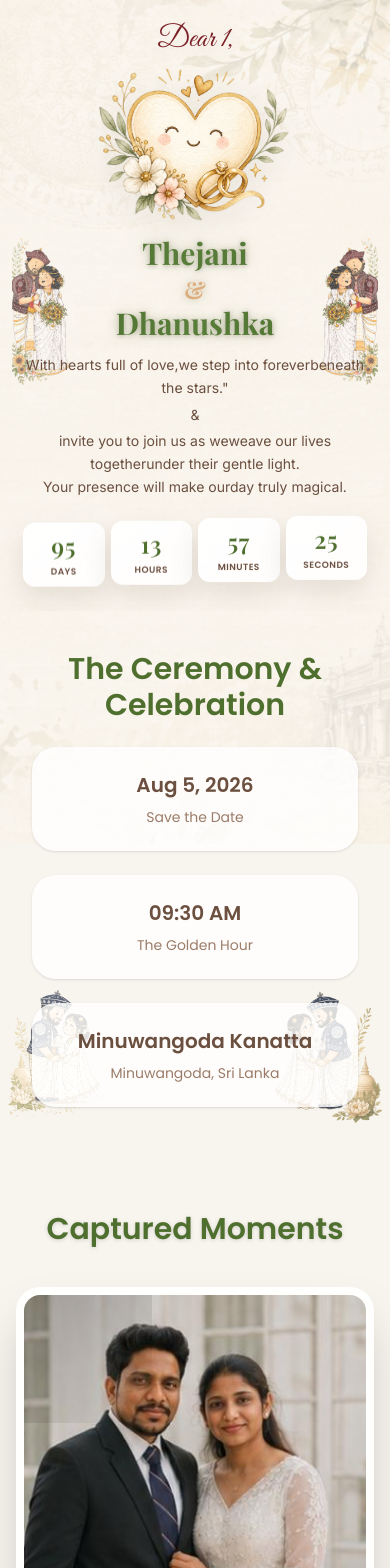
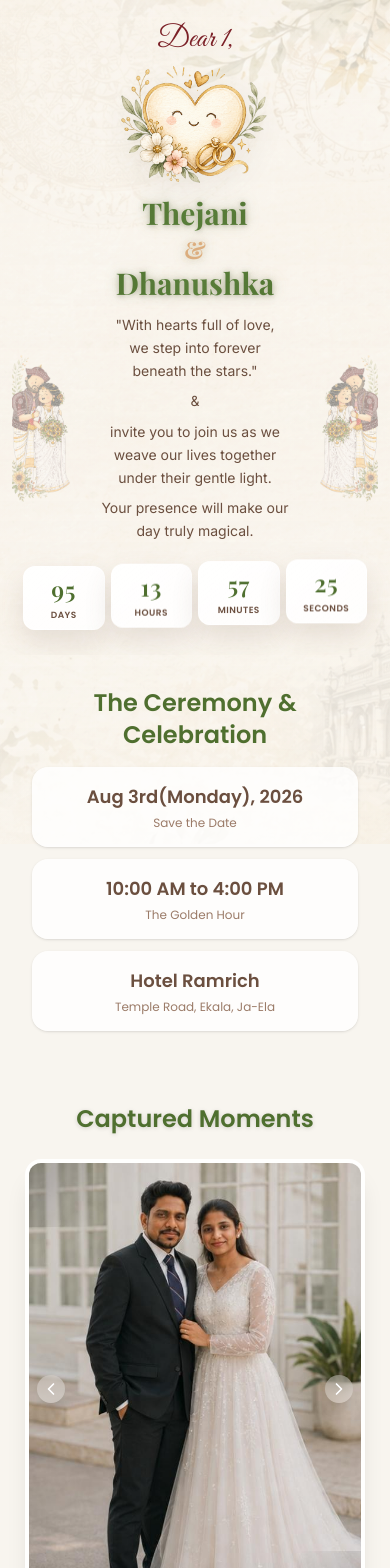
Before and after one commit to ChamathLahiru-CL/wedding-invitation, a Next.js app: page /1 in a window 390 px wide. Shown: the top 1568 px of the page. Built offline with nearby package versions, Linux system fonts and the light colour scheme; a web font is replaced by a local one.

Commit message:
update the mobile versions

```diff
--- a/app/[guest]/page.jsx
+++ b/app/[guest]/page.jsx
@@ -55,19 +55,19 @@ export default async function GuestInvitation({ params }) {
                 <div className="text-center max-w-5xl w-full z-10">
 
                     {/* Side background images (decorative) */}
-                    <div className="absolute left-3 top-1/2 -translate-y-1/2 sm:hidden z-0 pointer-events-none select-none opacity-70">
+                    <div className="fixed left-3 top-1/2 -translate-y-1/2 sm:hidden z-0 pointer-events-none select-none opacity-40">
                         <img src="/LeftSide.png" alt="" className="h-40 w-auto mix-blend-multiply" />
                     </div>
-                    <div className="absolute right-3 top-1/2 -translate-y-1/2 sm:hidden z-0 pointer-events-none select-none opacity-75">
+                    <div className="fixed right-3 top-1/2 -translate-y-1/2 sm:hidden z-0 pointer-events-none select-none opacity-40">
                         <img src="/RightSide.png" alt="" className="h-40 w-auto mix-blend-multiply" />
                     </div>
 
-                    <div className="absolute left-12 top-1/2 -translate-y-1/2 hidden lg:block z-0 pointer-events-none select-none opacity-90">
-                        <img src="/LeftSide.png" alt="" className="h-[520px] w-auto mix-blend-multiply opacity-90" />
+                    <div className="fixed left-12 top-1/2 -translate-y-1/2 hidden lg:block z-0 pointer-events-none select-none opacity-40">
+                        <img src="/LeftSide.png" alt="" className="h-[520px] w-auto mix-blend-multiply" />
                     </div>
 
-                    <div className="absolute right-12 top-1/2 -translate-y-1/2 hidden lg:block z-0 pointer-events-none select-none opacity-90">
-                        <img src="/RightSide.png" alt="" className="h-[520px] w-auto mix-blend-multiply opacity-90" />
+                    <div className="fixed right-12 top-1/2 -translate-y-1/2 hidden lg:block z-0 pointer-events-none select-none opacity-40">
+                        <img src="/RightSide.png" alt="" className="h-[520px] w-auto mix-blend-multiply" />
                     </div>
                     {/* Greeting */}
                     <div className="mb-1 flex justify-center animate-fadeIn">
@@ -80,7 +80,7 @@ export default async function GuestInvitation({ params }) {
                         <img
                             src="/headerSection.png"
                             alt=""
-                            className="w-52 sm:w-64 md:w-80 lg:w-96 h-auto opacity-95 drop-shadow-[0_10px_20px_rgba(50,34,28,0.08)]"
+                            className="w-40 sm:w-52 md:w-64 lg:w-80 h-auto opacity-95 drop-shadow-[0_10px_20px_rgba(50,34,28,0.08)]"
                         />
                     </div>
 
@@ -96,20 +96,22 @@ export default async function GuestInvitation({ params }) {
                         <span className="block">
                             <span className="hidden sm:block">"With hearts full of love,</span>
                             <span className="hidden sm:block">we step into forever beneath the stars."</span>
-                            <span className="sm:hidden">With hearts full of love,</span>
-                            <span className="sm:hidden">we step into forever</span>
-                            <span className="sm:hidden">beneath the stars."</span>
+
+                            <span className="block sm:hidden">"With hearts full of love,</span>
+                            <span className="block sm:hidden">we step into forever</span>
+                            <span className="block sm:hidden">beneath the stars."</span>
                         </span>
-                        <span className="block my-1">&</span>
+                        <span className="block my-2 sm:my-3">&</span>
                         <span className="block">
                             <span className="hidden sm:block">invite you to join us as we weave</span>
                             <span className="hidden sm:block">our lives together under their gentle light.</span>
                             <span className="hidden sm:block">Your presence will make our day truly magical.</span>
-                            <span className="sm:hidden">invite you to join us as we</span>
-                            <span className="sm:hidden">weave our lives together</span>
-                            <span className="sm:hidden">under their gentle light.</span><br />
-                            <span className="sm:hidden">Your presence will make our</span>
-                            <span className="sm:hidden">day truly magical.</span>
+
+                            <span className="block sm:hidden">invite you to join us as we</span>
+                            <span className="block sm:hidden">weave our lives together</span>
+                            <span className="block sm:hidden">under their gentle light.</span>
+                            <span className="block sm:hidden mt-2">Your presence will make our</span>
+                            <span className="block sm:hidden">day truly magical.</span>
                         </span>
                     </p>
 
@@ -131,18 +133,18 @@ export default async function GuestInvitation({ params }) {
             {/* Event Details Section */}
             <section className="flex flex-col items-center justify-center px-4 pt-4 pb-6 sm:pt-6 sm:pb-8 relative z-10">
                 <div className="absolute inset-0 pointer-events-none z-0">
-                    <div className="absolute left-2 bottom-6 sm:hidden opacity-70">
+                    {/* <div className="absolute left-2 bottom-4 sm:hidden opacity-70">
                         <img src="/LeftSide2.png" alt="" className="h-40 w-auto mix-blend-multiply" />
                     </div>
-                    <div className="absolute right-2 bottom-6 sm:hidden opacity-80">
+                    <div className="absolute right-2 bottom-4 sm:hidden opacity-80">
                         <img src="/RightSide2.png" alt="" className="h-40 w-auto mix-blend-multiply" />
-                    </div>
-                    <div className="absolute left-10 bottom-0 hidden xl:block opacity-90">
+                    </div> */}
+                    {/* <div className="absolute left-10 bottom-0 hidden xl:block opacity-90">
                         <img src="/LeftSide2.png" alt="" className="h-[520px] w-auto mix-blend-multiply opacity-90" />
                     </div>
                     <div className="absolute right-10 bottom-0 hidden xl:block opacity-90">
                         <img src="/RightSide2.png" alt="" className="h-[520px] w-auto mix-blend-multiply opacity-90" />
-                    </div>
+                    </div> */}
                 </div>
                 <div className="relative z-10 w-full">
                     <EventDetails />
--- a/app/components/EventDetails.jsx
+++ b/app/components/EventDetails.jsx
@@ -1,27 +1,27 @@
 export default function EventDetails() {
     return (
-        <section className="py-6 sm:py-8 text-center px-4 sm:px-6">
-            <h2 className="text-3xl sm:text-4xl font-bold text-[#4f6f2f] mb-6 sm:mb-8">
+        <section className="py-4 sm:py-8 text-center px-4 sm:px-6">
+            <h2 className="text-2xl sm:text-3xl lg:text-4xl font-bold text-[#4f6f2f] mb-4 sm:mb-8">
                 The Ceremony & Celebration
             </h2>
 
-            <div className="grid grid-cols-1 md:grid-cols-3 gap-6 sm:gap-8 max-w-5xl mx-auto">
-                <div className="bg-white/80 rounded-3xl shadow p-6 sm:p-10">
-                    <h3 className="text-xl sm:text-2xl font-bold text-[#6b4f3f]">Aug 5, 2026</h3>
-                    <p className="mt-2 text-sm sm:text-base text-[#9b7b68]">Save the Date</p>
+            <div className="grid grid-cols-1 md:grid-cols-3 gap-3 sm:gap-6 lg:gap-8 max-w-5xl mx-auto">
+                <div className="bg-white/80 rounded-2xl sm:rounded-3xl shadow p-4 sm:p-8 lg:p-10">
+                    <h3 className="text-lg sm:text-xl lg:text-2xl font-bold text-[#6b4f3f]">Aug 3rd(Monday), 2026</h3>
+                    <p className="mt-1 sm:mt-2 text-xs sm:text-sm lg:text-base text-[#9b7b68]">Save the Date</p>
                 </div>
 
-                <div className="bg-white/80 rounded-3xl shadow p-6 sm:p-10">
-                    <h3 className="text-xl sm:text-2xl font-bold text-[#6b4f3f]">09:30 AM</h3>
-                    <p className="mt-2 text-sm sm:text-base text-[#9b7b68]">The Golden Hour</p>
+                <div className="bg-white/80 rounded-2xl sm:rounded-3xl shadow p-4 sm:p-8 lg:p-10">
+                    <h3 className="text-lg sm:text-xl lg:text-2xl font-bold text-[#6b4f3f]">10:00 AM to 4:00 PM</h3>
+                    <p className="mt-1 sm:mt-2 text-xs sm:text-sm lg:text-base text-[#9b7b68]">The Golden Hour</p>
                 </div>
 
-                <div className="bg-white/80 rounded-3xl shadow p-6 sm:p-10">
-                    <h3 className="text-xl sm:text-2xl font-bold text-[#6b4f3f]">
-                        Minuwangoda Kanatta
+                <div className="bg-white/80 rounded-2xl sm:rounded-3xl shadow p-4 sm:p-8 lg:p-10">
+                    <h3 className="text-lg sm:text-xl lg:text-2xl font-bold text-[#6b4f3f]">
+                        Hotel Ramrich
                     </h3>
-                    <p className="mt-2 text-sm sm:text-base text-[#9b7b68]">
-                        Minuwangoda, Sri Lanka
+                    <p className="mt-1 sm:mt-2 text-xs sm:text-sm lg:text-base text-[#9b7b68]">
+                        Temple Road, Ekala, Ja-Ela
                     </p>
                 </div>
             </div>
--- a/app/components/PhotoAlbum.jsx
+++ b/app/components/PhotoAlbum.jsx
@@ -20,13 +20,13 @@ export default function PhotoAlbum() {
     }, []);
 
     return (
-        <section className="py-14 sm:py-20 text-center px-4 sm:px-6 w-full flex justify-center relative z-10">
+        <section className="py-8 sm:py-14 md:py-20 text-center px-4 sm:px-6 w-full flex justify-center relative z-10">
             <div className="max-w-5xl w-full">
-                <h2 className="text-3xl sm:text-4xl font-bold text-[#4f6f2f] mb-10 sm:mb-12 drop-shadow-sm">
+                <h2 className="text-2xl sm:text-3xl md:text-4xl font-bold text-[#4f6f2f] mb-6 sm:mb-10 md:mb-12 drop-shadow-sm">
                     Captured Moments
                 </h2>
 
-                <div className="relative mx-auto w-[560px] max-w-full h-[760px] rounded-3xl overflow-hidden shadow-2xl bg-white/80 border-8 border-white/60 group">
+                <div className="relative mx-auto w-[280px] min-[390px]:w-[340px] sm:w-[440px] md:w-[560px] h-[380px] min-[390px]:h-[460px] sm:h-[600px] md:h-[760px] rounded-2xl sm:rounded-3xl overflow-hidden shadow-xl sm:shadow-2xl bg-white/80 border-4 sm:border-8 border-white/60 group">
                     {images.map((src, index) => (
                         <div
                             key={index}
@@ -45,18 +45,18 @@ export default function PhotoAlbum() {
                     ))}
 
                     {/* Decorative Corner Overlays */}
-                    <div className="absolute top-0 left-0 w-32 h-32 bg-gradient-to-br from-black/20 to-transparent z-20 pointer-events-none"></div>
-                    <div className="absolute bottom-0 right-0 w-32 h-32 bg-gradient-to-tl from-black/20 to-transparent z-20 pointer-events-none"></div>
+                    <div className="absolute top-0 left-0 w-16 sm:w-24 md:w-32 h-16 sm:h-24 md:h-32 bg-gradient-to-br from-black/20 to-transparent z-20 pointer-events-none"></div>
+                    <div className="absolute bottom-0 right-0 w-16 sm:w-24 md:w-32 h-16 sm:h-24 md:h-32 bg-gradient-to-tl from-black/20 to-transparent z-20 pointer-events-none"></div>
 
                     {/* Navigation Dots */}
-                    <div className="absolute bottom-6 left-1/2 -translate-x-1/2 flex gap-3 z-30">
+                    <div className="absolute bottom-4 sm:bottom-6 left-1/2 -translate-x-1/2 flex gap-2 sm:gap-3 z-30">
                         {images.map((_, index) => (
                             <button
                                 key={index}
                                 onClick={() => setCurrentIndex(index)}
-                                className={`w-3 h-3 rounded-full transition-all duration-300 shadow-sm ${index === currentIndex
-                                        ? "bg-white scale-125 shadow-md"
-                                        : "bg-white/50 hover:bg-white/80"
+                                className={`w-2 h-2 sm:w-3 sm:h-3 rounded-full transition-all duration-300 shadow-sm ${index === currentIndex
+                                    ? "bg-white scale-125 shadow-md"
+                                    : "bg-white/50 hover:bg-white/80"
                                     }`}
                                 aria-label={`Go to image ${index + 1}`}
                             />
@@ -66,19 +66,19 @@ export default function PhotoAlbum() {
                     {/* Next/Prev buttons visible on hover */}
                     <button
                         onClick={() => setCurrentIndex((prevIndex) => (prevIndex - 1 + images.length) % images.length)}
-                        className="absolute left-4 top-1/2 -translate-y-1/2 bg-white/30 hover:bg-white/50 text-white p-2 rounded-full backdrop-blur-sm transition-all opacity-0 group-hover:opacity-100 z-30 shadow-lg"
+                        className="absolute left-2 sm:left-4 top-1/2 -translate-y-1/2 bg-white/30 hover:bg-white/50 text-white p-1.5 sm:p-2 rounded-full backdrop-blur-sm transition-all opacity-100 md:opacity-0 group-hover:opacity-100 z-30 shadow-lg"
                         aria-label="Previous image"
                     >
-                        <svg xmlns="http://www.w3.org/2000/svg" fill="none" viewBox="0 0 24 24" strokeWidth={2.5} stroke="currentColor" className="w-6 h-6">
+                        <svg xmlns="http://www.w3.org/2000/svg" fill="none" viewBox="0 0 24 24" strokeWidth={2.5} stroke="currentColor" className="w-4 h-4 sm:w-6 sm:h-6">
                             <path strokeLinecap="round" strokeLinejoin="round" d="M15.75 19.5L8.25 12l7.5-7.5" />
                         </svg>
                     </button>
                     <button
                         onClick={() => setCurrentIndex((prevIndex) => (prevIndex + 1) % images.length)}
-                        className="absolute right-4 top-1/2 -translate-y-1/2 bg-white/30 hover:bg-white/50 text-white p-2 rounded-full backdrop-blur-sm transition-all opacity-0 group-hover:opacity-100 z-30 shadow-lg"
+                        className="absolute right-2 sm:right-4 top-1/2 -translate-y-1/2 bg-white/30 hover:bg-white/50 text-white p-1.5 sm:p-2 rounded-full backdrop-blur-sm transition-all opacity-100 md:opacity-0 group-hover:opacity-100 z-30 shadow-lg"
                         aria-label="Next image"
                     >
-                        <svg xmlns="http://www.w3.org/2000/svg" fill="none" viewBox="0 0 24 24" strokeWidth={2.5} stroke="currentColor" className="w-6 h-6">
+                        <svg xmlns="http://www.w3.org/2000/svg" fill="none" viewBox="0 0 24 24" strokeWidth={2.5} stroke="currentColor" className="w-4 h-4 sm:w-6 sm:h-6">
                             <path strokeLinecap="round" strokeLinejoin="round" d="M8.25 4.5l7.5 7.5-7.5 7.5" />
                         </svg>
                     </button>
--- a/app/components/RSVPForm.jsx
+++ b/app/components/RSVPForm.jsx
@@ -40,11 +40,11 @@ export default function RSVPForm({ guestName }) {
     }
 
     return (
-        <section className="py-16 sm:py-28 px-4 sm:px-6">
-            <div className="max-w-5xl mx-auto text-white rounded-[32px] sm:rounded-[56px] p-8 sm:p-12 md:p-16 text-center bg-gradient-to-br from-[#5e5349]/95 via-[#5a4a42]/92 to-[#4b4038]/95 backdrop-blur-xl border border-white/10 shadow-[0_36px_90px_rgba(50,34,28,0.30)]">
-                <h2 className="text-3xl sm:text-4xl md:text-6xl font-bold mb-4 sm:mb-5">Confirm Your Presence</h2>
+        <section className="py-8 sm:py-28 px-3 sm:px-6">
+            <div className="w-full max-w-[360px] min-[390px]:max-w-[380px] sm:max-w-5xl mx-auto text-white rounded-2xl sm:rounded-[56px] p-5 min-[390px]:p-6 sm:p-12 md:p-16 text-center bg-gradient-to-br from-[#5e5349]/95 via-[#5a4a42]/92 to-[#4b4038]/95 backdrop-blur-xl border border-white/10 shadow-[0_20px_48px_rgba(50,34,28,0.24)] sm:shadow-[0_36px_90px_rgba(50,34,28,0.30)]">
+                <h2 className="text-2xl min-[390px]:text-3xl sm:text-4xl md:text-6xl font-bold mb-3 sm:mb-5">Confirm Your Presence</h2>
 
-                <p className="mb-10 sm:mb-12 text-white/80 text-base sm:text-lg md:text-xl">
+                <p className="mb-5 sm:mb-12 text-white/80 text-sm min-[390px]:text-base sm:text-lg md:text-xl">
                     Kindly let us know by{" "}
                     <span className="text-[#c9a768] font-bold">May 01, 2026</span>
                 </p>
@@ -55,25 +55,25 @@ export default function RSVPForm({ guestName }) {
                     </p>
                 ) : (
                     <form onSubmit={handleSubmit}>
-                        <label className="block text-left text-sm sm:text-base md:text-lg font-semibold text-[#c9a768] mb-2 tracking-widest">
+                        <label className="block text-left text-xs min-[390px]:text-sm sm:text-base md:text-lg font-semibold text-[#c9a768] mb-2 tracking-widest">
                             YOUR NAME(S)
                         </label>
 
                         <input
                             value={guestName}
                             readOnly
-                            className="w-full mb-10 sm:mb-12 rounded-3xl bg-white/10 border border-white/20 px-5 sm:px-7 py-4 sm:py-5 text-white text-base sm:text-lg md:text-xl focus:outline-none focus:ring-2 focus:ring-[#d4af37]/40"
+                            className="w-full mb-5 sm:mb-12 rounded-2xl sm:rounded-3xl bg-white/10 border border-white/20 px-4 sm:px-7 py-3 sm:py-5 text-white text-sm min-[390px]:text-base sm:text-lg md:text-xl focus:outline-none focus:ring-2 focus:ring-[#d4af37]/40"
                         />
 
-                        <label className="block text-left text-sm sm:text-base md:text-lg font-semibold text-[#c9a768] mb-4 tracking-widest">
+                        <label className="block text-left text-xs min-[390px]:text-sm sm:text-base md:text-lg font-semibold text-[#c9a768] mb-3 sm:mb-4 tracking-widest">
                             WILL YOU JOIN THE DANCE?
                         </label>
 
-                        <div className="grid grid-cols-1 sm:grid-cols-2 gap-4 sm:gap-5 mb-10 sm:mb-12">
+                        <div className="grid grid-cols-1 sm:grid-cols-2 gap-3 sm:gap-5 mb-6 sm:mb-12">
                             <button
                                 type="button"
                                 onClick={() => setAttending("Accepted")}
-                                className={`rounded-3xl border px-6 sm:px-7 py-4 sm:py-5 font-semibold text-base sm:text-lg md:text-xl transition-all duration-300 ${attending === "Accepted"
+                                className={`rounded-2xl sm:rounded-3xl border px-4 sm:px-7 py-3 sm:py-5 font-semibold text-sm min-[390px]:text-base sm:text-lg md:text-xl transition-all duration-300 ${attending === "Accepted"
                                     ? "bg-[#c9a768] text-[#4e3a33] shadow-[0_10px_24px_rgba(201,167,104,0.35)]"
                                     : "bg-white/10 text-white hover:bg-white/15"
                                     }`}
@@ -84,7 +84,7 @@ export default function RSVPForm({ guestName }) {
                             <button
                                 type="button"
                                 onClick={() => setAttending("Declined")}
-                                className={`rounded-3xl border px-6 sm:px-7 py-4 sm:py-5 font-semibold text-base sm:text-lg md:text-xl transition-all duration-300 ${attending === "Declined"
+                                className={`rounded-2xl sm:rounded-3xl border px-4 sm:px-7 py-3 sm:py-5 font-semibold text-sm min-[390px]:text-base sm:text-lg md:text-xl transition-all duration-300 ${attending === "Declined"
                                     ? "bg-[#c9a768] text-[#4e3a33] shadow-[0_10px_24px_rgba(201,167,104,0.35)]"
                                     : "bg-white/10 text-white hover:bg-white/15"
                                     }`}
@@ -95,10 +95,14 @@ export default function RSVPForm({ guestName }) {
 
                         <button
                             disabled={!attending}
-                            className="w-full rounded-3xl bg-[#c9a768] py-5 sm:py-6 font-bold text-base sm:text-lg md:text-xl text-[#4e3a33] shadow-[0_18px_46px_rgba(201,167,104,0.35)] disabled:opacity-50 disabled:shadow-none"
+                            className="mb-1 w-full rounded-2xl sm:rounded-3xl bg-[#c9a768] py-3.5 sm:py-6 font-bold text-sm min-[390px]:text-base sm:text-lg md:text-xl text-[#4e3a33] shadow-[0_12px_28px_rgba(201,167,104,0.30)] sm:shadow-[0_18px_46px_rgba(201,167,104,0.35)] disabled:opacity-50 disabled:shadow-none"
                         >
                             Send RSVP
                         </button>
+                        <p className="mt-4 sm:mt-8 text-white/80 text-sm min-[390px]:text-base sm:text-lg md:text-xl">
+                            For Further Information:{" "} <br />
+                            <span className="text-[#c9a768] font-bold">0726233387 (Theja) / 0776233387 (Dhanu) </span>
+                        </p>
                     </form>
                 )}
             </div>
```
